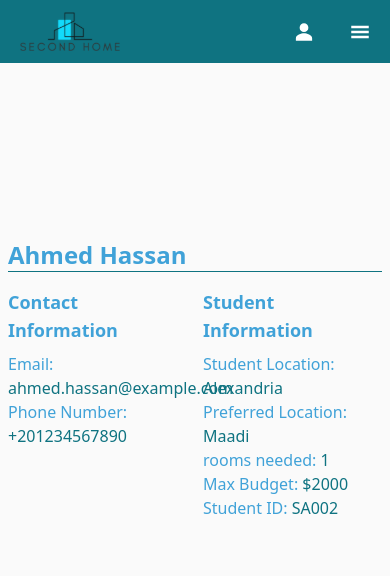
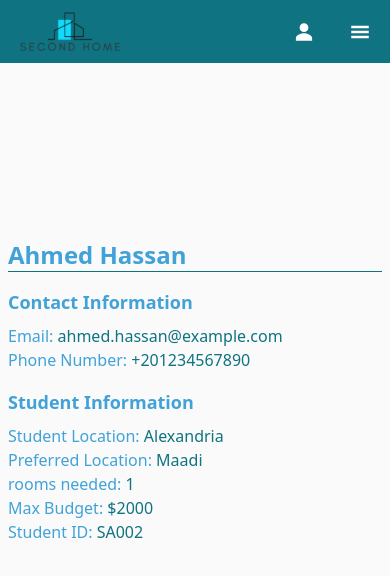
Before and after one commit to AbdelrhmanAbuelnile/second-home, a React (Vite) app: page /student/SA002 in a window 390 px wide. Shown: the top 576 px of the page. Built offline with nearby package versions, Linux system fonts and the light colour scheme.

Commit message:
fixed details

```diff
--- a/src/Pages/OwnerDetails.jsx
+++ b/src/Pages/OwnerDetails.jsx
@@ -9,7 +9,7 @@
   return (
     <div className="text-third mt-40">
     <h1 className="text-2xl font-semibold mb-4 border-b border-secondary">{owner.owner_name}</h1>
-    <div className="grid grid-cols-2 gap-4">
+    <div className="grid grid-cols-1 md:grid-cols-2 gap-4">
       <div>
         <h2 className="text-lg font-semibold mb-2">Contact Information</h2>
         <p>Owner ID: <span className='text-secondary'>{owner.owner_id}</span></p>
--- a/src/Pages/StudentDetails.jsx
+++ b/src/Pages/StudentDetails.jsx
@@ -13,7 +13,7 @@
   return (
     <div className="text-third mt-40">
       <h1 className="text-2xl font-semibold mb-4 border-b border-secondary">{student.student_name}</h1>
-      <div className="grid grid-cols-2 gap-4">
+      <div className="grid grid-cols-1 md:grid-cols-2 gap-4">
         <div>
           <h2 className="text-lg font-semibold mb-2">Contact Information</h2>
           <p>Email: <span className='text-secondary'>{student.student_email}</span></p>
```
